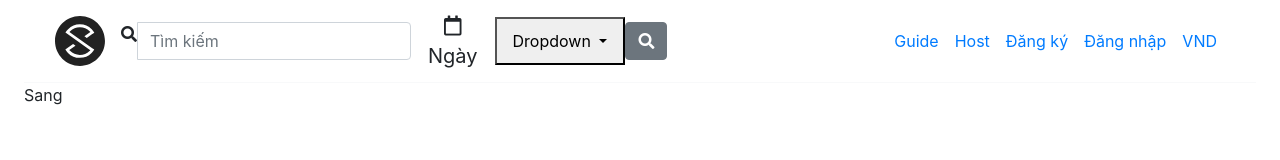
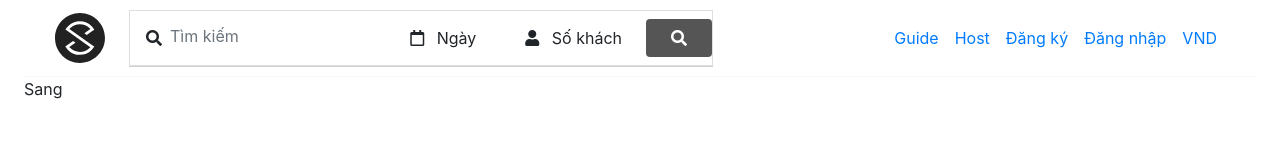
Before and after one commit to TranSangQST/luxstay-template, a plain HTML site: page index.html in a window 1280 px wide. Drawn offline with nearby package versions, Linux system fonts and the light colour scheme.

Commit message:
main header nav-left

```diff
--- a/assets/css/header.css
+++ b/assets/css/header.css
@@ -21,33 +21,53 @@
 }
 
 
-.main-header-has-search{
+/* Header Search */
+.main-header-search{
     width: 600px;
 }
 
-.main-header-search{
+
+.main-header-search__input-wrapper{
     flex: 1;
+    position: relative;
+    border: 1px solid rgba(209, 209, 209, 0.7);
+    box-shadow: 0 1px rgba(209, 209, 209);
 }
 
-
-
-.main-header-input-group{
-
+.main-header-search__input{
+    height: 50px;
+    border: none;
+    padding-left: 40px;
+    position: relative;
 }
 
+.main-header-search__input:focus{
+    border: 1px red solid;
+}
 
-.main-header-select-date{
+.main-header-search-icon{
+    position: absolute;
+    left: 0;
+    top: 50%;
+    transform: translate(100%, -50%);
+}
+
+.main-header-search-btn{
+    background-color: rgb(85, 85, 85);
+}
+
+/* .main-header-select-date{
 
 }
 
 .main-header-count-guest{
 
-}
-
+} */
+/*
 .select-date-btn{
     padding: 10px 16px;
 }
 
 .main-header-count-guest-btn{
     padding: 10px 16px;
-}
+} */
--- /dev/null
+++ b/assets/js/header.js
@@ -0,0 +1,12 @@
+
+const mainHeaderSearchInputEle = $("#mainHeaderSearchInput");
+const mainHeaderSearchIconEle = $("#mainHeaderSearchIcon");
+
+
+mainHeaderSearchInputEle.focus(function(){
+    const inputZIndex = mainHeaderSearchInputEle.css("z-index");
+    const iconZIndex = parseInt(inputZIndex) + 1;
+    console.log("inputZIndex: ", inputZIndex);
+    console.log("iconZIndex: ", iconZIndex);
+    mainHeaderSearchIconEle.css("z-index", iconZIndex);
+})
--- a/index.html
+++ b/index.html
@@ -17,7 +17,7 @@
     <div class="home-page px-4 py-0">
         <header class="main-header border-bottom border-light">
             <div class="container-fluid">
-                <nav class="navbar navbar-expand-lg py-0">
+                <nav class="navbar navbar-expand-lg py-2">
                     <a class="navbar-brand home-page-logo-link" href="#">
                         <svg version="1.1" viewBox="0 0 50 50" class="svg-icon svg-fill home-page-logo-svg" style="width: 50px; height: 50px;">
                             <path pid="0" d="M25.093 0c13.781.06 24.94 11.317 24.882 25.106C49.917 38.894 38.663 50.058 24.88 50 11.1 49.942-.059 38.683.001 24.894.057 11.106 11.31-.058 25.092 0zm11.801 31.9L14.398 16.053c.241-.26.48-.518.74-.777 2.7-2.687 5.971-4.031 9.775-4.015 3.804.015 7.064 1.388 9.741 4.098.238.241.476.482.694.743l-5.951 4.133 2.381 1.688 5.153-3.576v.02L39.33 16.7c-.692-1.203-1.584-2.325-2.616-3.39-3.231-3.292-7.167-4.947-11.788-4.967-4.6-.019-8.53 1.603-11.809 4.867a17.806 17.806 0 00-2.682 3.408l1.429 1.004 23.429 16.51c-.24.26-.48.518-.74.777-2.7 2.687-5.971 4.011-9.775 3.996-3.803-.016-7.063-1.37-9.74-4.08-.258-.26-.496-.521-.734-.782l6.111-4.251-.139-.181-2.183-1.528-5.373 3.735v-.021l-2.377 1.65a17.824 17.824 0 002.654 3.43c3.253 3.291 7.169 4.946 11.769 4.965 4.62.021 8.549-1.602 11.83-4.866 1.06-1.075 1.96-2.21 2.682-3.406l-2.383-1.67z">
@@ -25,17 +25,30 @@
                         </svg>
                     </a>
                     <ul class="navbar-nav mr-auto">
-                        <div class="main-header-search">
-                            <form class="form-inline main-header-input-group">
-                                <div class="input-group main-header-input-group main-header-search__input-wrapper">
-                                    <span><i class="fas fa-search"></i></span>
-                                    <input class="form-control main-header-search__input" type="text" placeholder="Tìm kiếm">
+                        <form class="form-inline rounded px-2 main-header-search">
+                            <div class="input-group main-header-search__input-wrapper">
+                                <input id="mainHeaderSearchInput" class="form-control main-header-search__input" type="text" placeholder="Tìm kiếm">
+                                <i id="mainHeaderSearchIcon" class="fas fa-search main-header-search-icon" aria-hidden="true"></i>
+                                <div class="input-group-append">
+                                    <button class="btn px-4" type="button">
+                                        <i class="far fa-calendar"></i>
+                                        <span class="ml-2">Ngày</span>
+                                    </button>
+                                    <button class="btn px-4" type="button">
+                                        <i class="fa fa-user" aria-hidden="true"></i>
+                                        <span class="ml-2">Số khách</span>
+                                    </button>
+                                    <button type="button" class="btn px-4 my-2 rounded main-header-search-btn">
+                                        <i class="fas fa-search text-white"></i>
+                                    </button>
                                 </div>
-                                <div class="input-group main-header-input-group main-header-search__select-date">
-                                    <button class="btn btn-lg select-date-btn" type="button">
+                            </div>
+                            <!-- <div class="input-group main-header-input-group main-header-search__select-date">
+                                <button class="btn btn-sm select-date-btn" type="button">
                                     <i class="far fa-calendar"></i>
                                     <label>Ngày</label>
                                 </button>
+
                             </div>
                             <div class="input-group main-header-input-group main-header-search__count-guest">
                                 <div class="dropdown">
@@ -51,12 +64,11 @@
                                 </div>
                             </div>
                             <div class="input-group main-header-input-group">
-                                    <button type="button" class="btn btn-secondary">
+                                <button type="button" class="btn btn-sm btn-secondary">
                                     <span><i class="fas fa-search"></i></span>
                                 </button>
-                                </div>
+                            </div> -->
                         </form>
-                        </div>
                     </ul>
                     <ul class="navbar-nav ml-auto">
                         <li class="nav-item">
@@ -92,5 +104,7 @@
     <script src="/venders/jquery/jquery-3.6.0.min.js"></script>
     <script src="https://cdnjs.cloudflare.com/ajax/libs/popper.js/1.12.9/umd/popper.min.js" integrity="sha384-ApNbgh9B+Y1QKtv3Rn7W3mgPxhU9K/ScQsAP7hUibX39j7fakFPskvXusvfa0b4Q" crossorigin="anonymous"></script>
     <script src="/venders/bootstrap-4.3.1-dist/js/bootstrap.min.js"></script>
+
+    <script src="/assets/js/header.js"></script>
 </body>
 </html>
```
Lines whose indentation alone changed are shown as unchanged.
